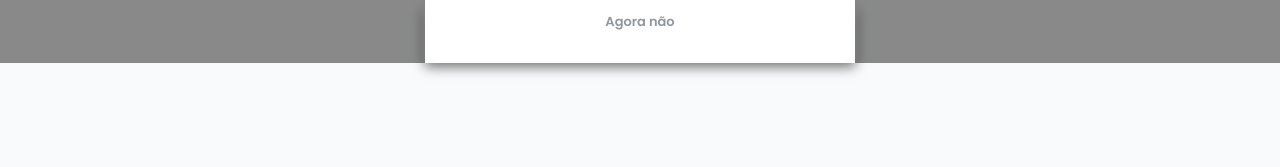
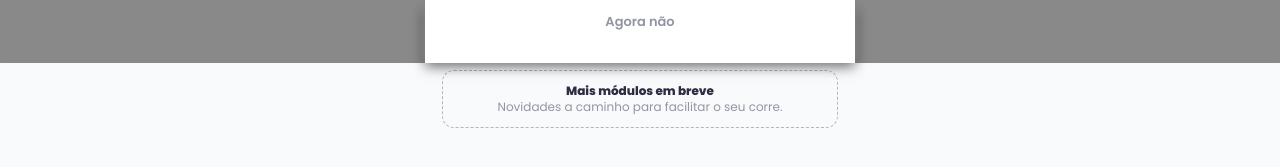
Before and after one commit to Vini04Dev/NoCorre, a Next.js app: page / in a window 1280 px wide. Shown: the part 737-904 px from the top of the page. Before the commit the page ends 879 px from the top, so only its background shows below. Built offline with nearby package versions, Linux system fonts and the light colour scheme; no server answers; the database is empty.

Commit message:
Espaço entre seções e aviso de novos módulos na Home

```diff
--- a/app/(app)/page.tsx
+++ b/app/(app)/page.tsx
@@ -14,7 +14,7 @@ export default async function Home() {
   return (
     <>
       <CabecalhoHome nome={primeiroNome} />
-      <main className="flex flex-col gap-5 px-[17px] pt-6">
+      <main className="flex flex-col gap-7 px-[17px] pt-6">
         <Secao titulo="MEU SALDO">
           <ResumoPeriodo />
         </Secao>
@@ -41,6 +41,10 @@ export default async function Home() {
               icone="/icones/cadastro.svg"
               tamanhoIcone={41}
             />
+            <p className="rounded-[12px] border border-dashed border-cinza px-4 py-3 text-center text-xs text-cinza-escuro">
+              <strong className="block text-marinho">Mais módulos em breve</strong>
+              Novidades a caminho para facilitar o seu corre.
+            </p>
           </nav>
         </Secao>
       </main>
```
